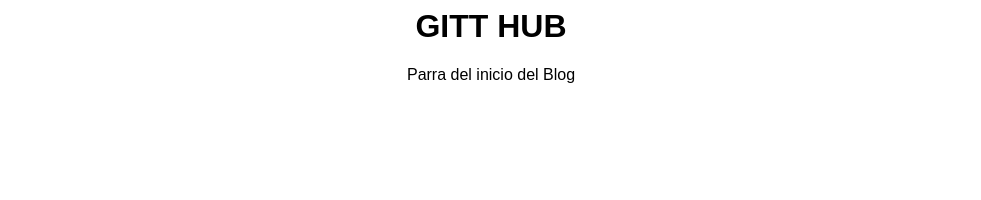
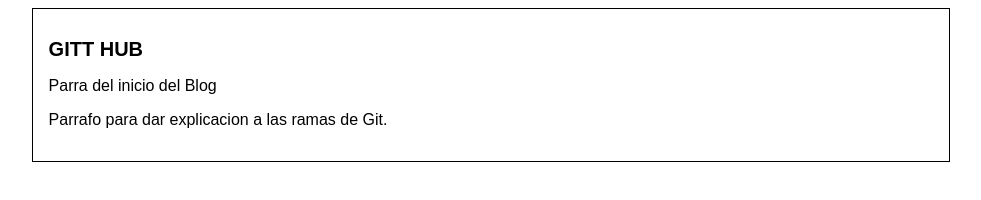
Before and after one commit to JonathanAndres/Hyperblog, a plain HTML site: page blogpost.html in a window 1280 px wide. Shown: the whole page, without its empty margins (149-1130 px from the left). Drawn offline with Linux system fonts and the light colour scheme.

Commit message:
Ingreso de Datos masivos blog en el Repositorio

```diff
--- a/blogpost.html
+++ b/blogpost.html
@@ -4,7 +4,14 @@
         <link rel="stylesheet" href="css/estilos.css" />
     </head>
     <body>
-        <h1>GITT HUB</h1>
-        <P>Parra del inicio del Blog</P>
+        <div id = "Container">
+            <div id = "post">
+                <h1>GITT HUB</h1>
+                <P>Parra del inicio del Blog</P>
+                <p>Parrafo para dar explicacion a las ramas de
+                    Git.
+                </p>
+            </div>
+        </div>
     </body>
 </html>
--- a/css/estilos.css
+++ b/css/estilos.css
@@ -3,3 +3,17 @@
     text-align: center;
     font-family: Arial, Helvetica, sans-serif;
 }
+
+#container
+{
+    width: 70%;
+    padding: 1em;
+    text-align: left;
+    border: 1px solid #000000;
+    margin: 0 auto;
+}
+
+#container h1
+{
+    font-size: 20px;
+}
```
